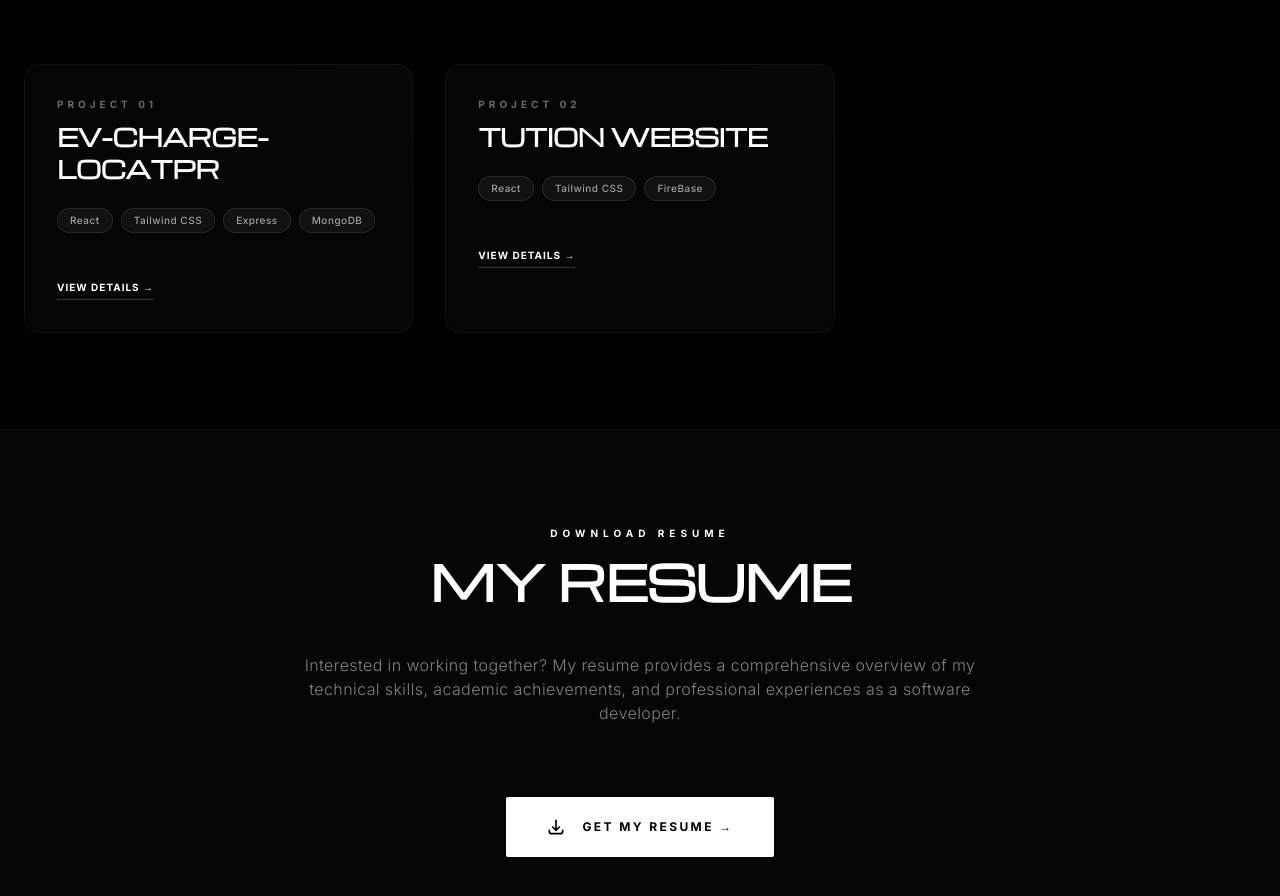
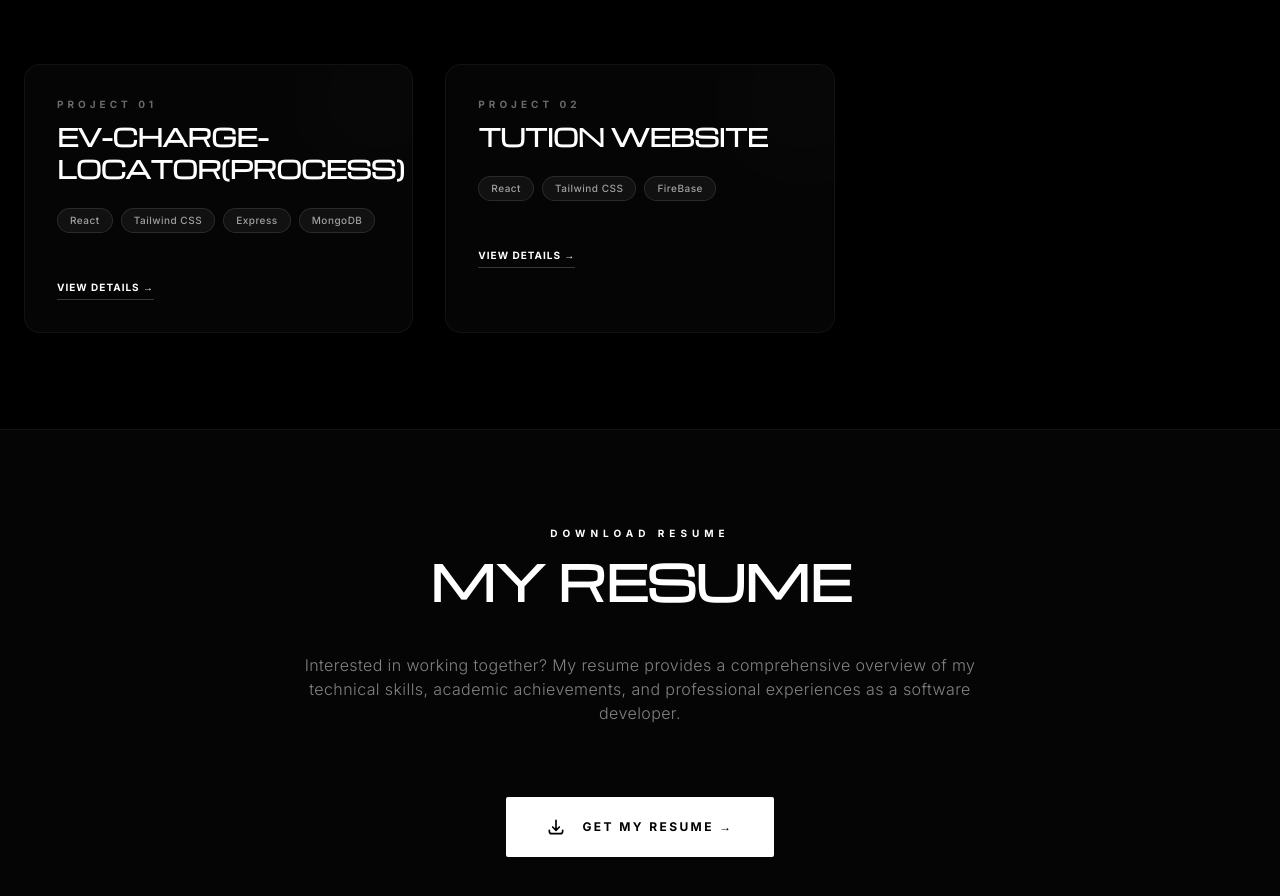
Before and after one commit to Harish8978/My-Portfolio, a React (Vite) app: page / in a window 1280 px wide. Shown: the part 1897-2793 px from the top of the page. Built offline with nearby package versions, Linux system fonts and the light colour scheme.

Commit message:
Modified

```diff
--- a/src/components/Projects.jsx
+++ b/src/components/Projects.jsx
@@ -2,7 +2,7 @@ const Projects = () => {
     const projects = [
         {
             id: '01',
-            title: 'EV-Charge-Locatpr',
+            title: 'EV-Charge-Locator(Process)',
             techStack: ['React', 'Tailwind CSS', 'Express', 'MongoDB'],
             link: 'https://github.com/Harish8978/Ev-Charge_Locator'
         },
@@ -13,6 +13,7 @@ const Projects = () => {
             techStack: ['React', 'Tailwind CSS', 'FireBase'],
             link: 'https://github.com/Harish8978/Tution-Website'
         },
+
 
     ];
 
```
Also changed, not shown: 1 other file (tests, documents, lock files or other folders).
